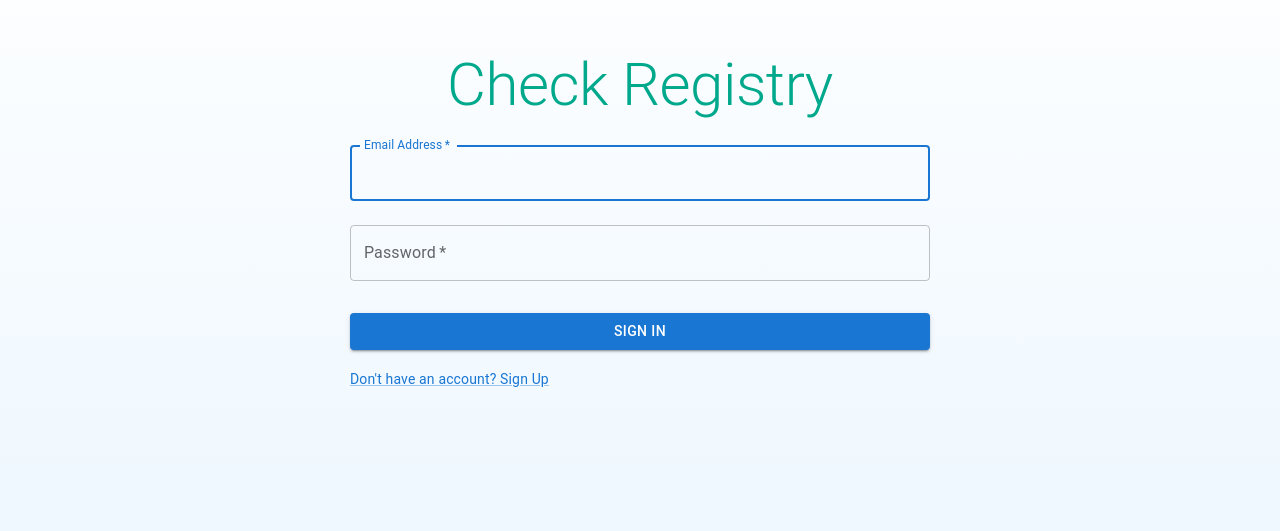
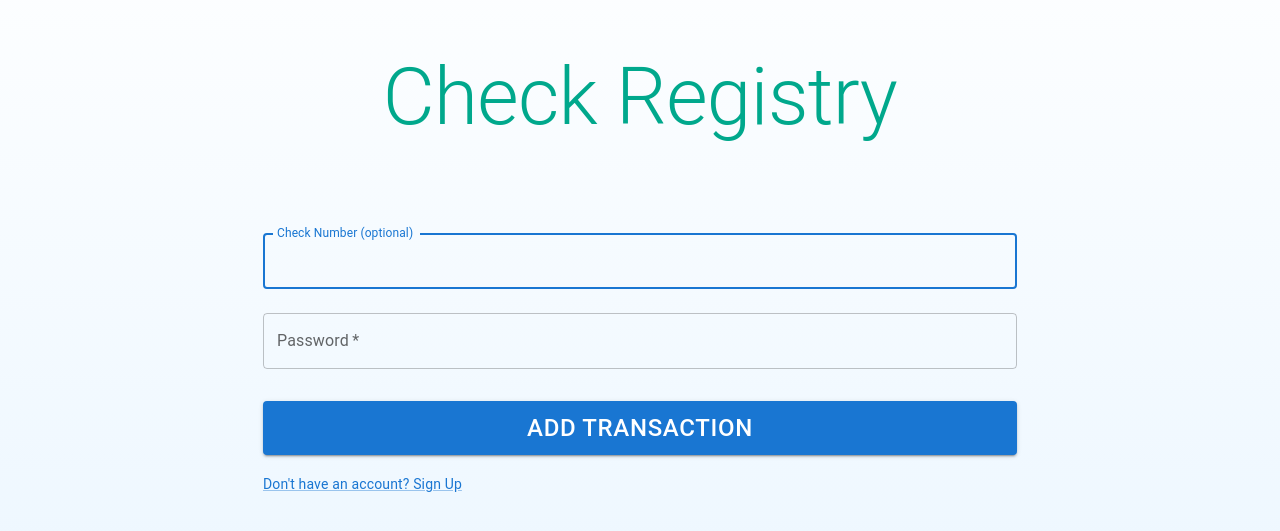
Before and after one commit to mkerekes1427/check-register, a Next.js app in the folder registry/: page / in a window 1280 px wide. Shown: the part 127-658 px from the top of the page. Built offline with nearby package versions, Linux system fonts and the light colour scheme.

Commit message:
check no

```diff
--- a/registry/src/app/components/registry.tsx
+++ b/registry/src/app/components/registry.tsx
@@ -23,19 +23,17 @@ export default function Registry() {
           }}
         >
         <Link href="https://espn.com" sx={{textDecoration: "none"}}>
-            <Typography variant="h2" sx={{color : "#00a88c"}}>
+            <Typography variant='h2' sx={{color : "#00a88c", fontSize: "80px", mb: 8}}>
                 Check Registry
             </Typography>
           </Link>
           <Box component="form" noValidate sx={{ mt: 1 }}>
             <TextField
               margin="normal"
-              required
               fullWidth
-              id="email"
-              label="Email Address"
-              name="email"
-              autoComplete="email"
+              id="checkNo"
+              label="Check Number (optional)"
+              name="checkNo"
               autoFocus
             />
             <TextField
@@ -52,9 +50,9 @@ export default function Registry() {
               type="submit"
               fullWidth
               variant="contained"
-              sx={{ mt: 3, mb: 2 }}
+              sx={{ mt: 3, mb: 2, fontSize: "24px" }}
             >
-              Sign In
+              Add Transaction
             </Button>
             <Grid container>
               <Grid item>
```
